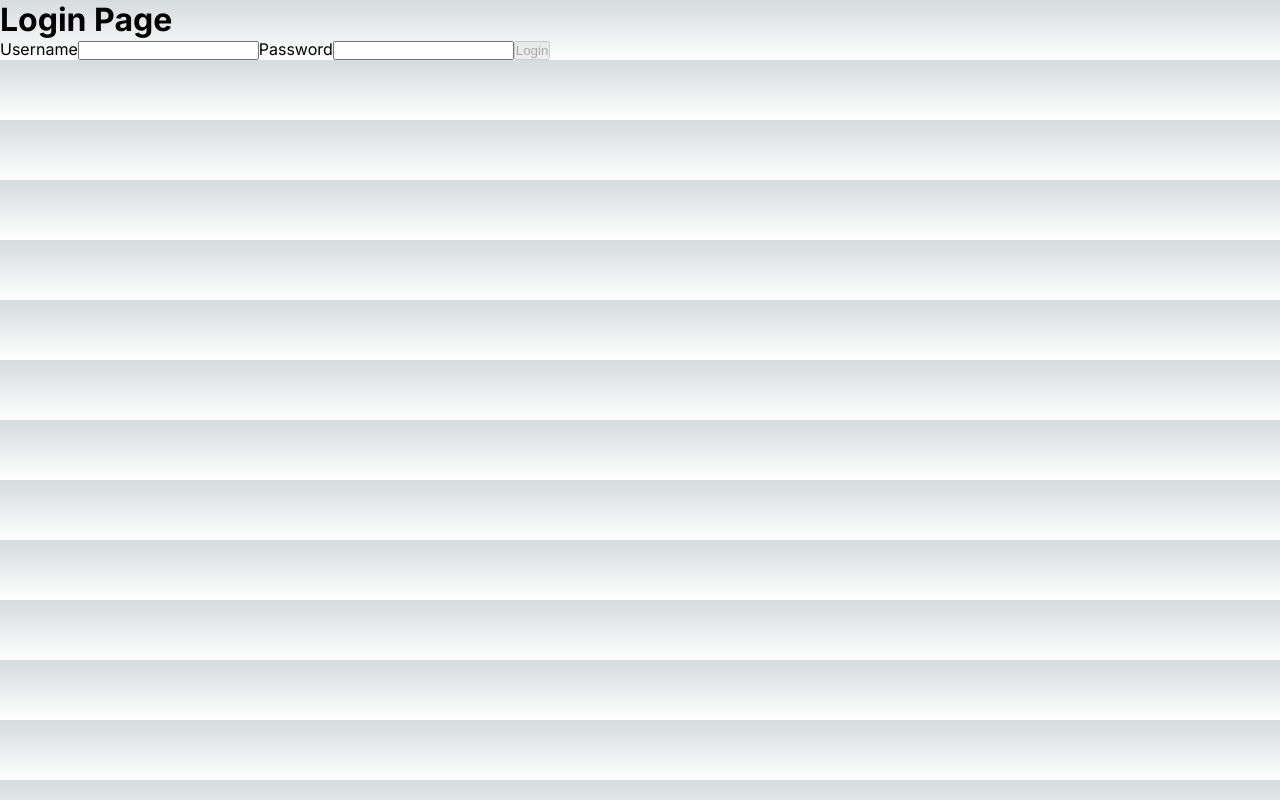
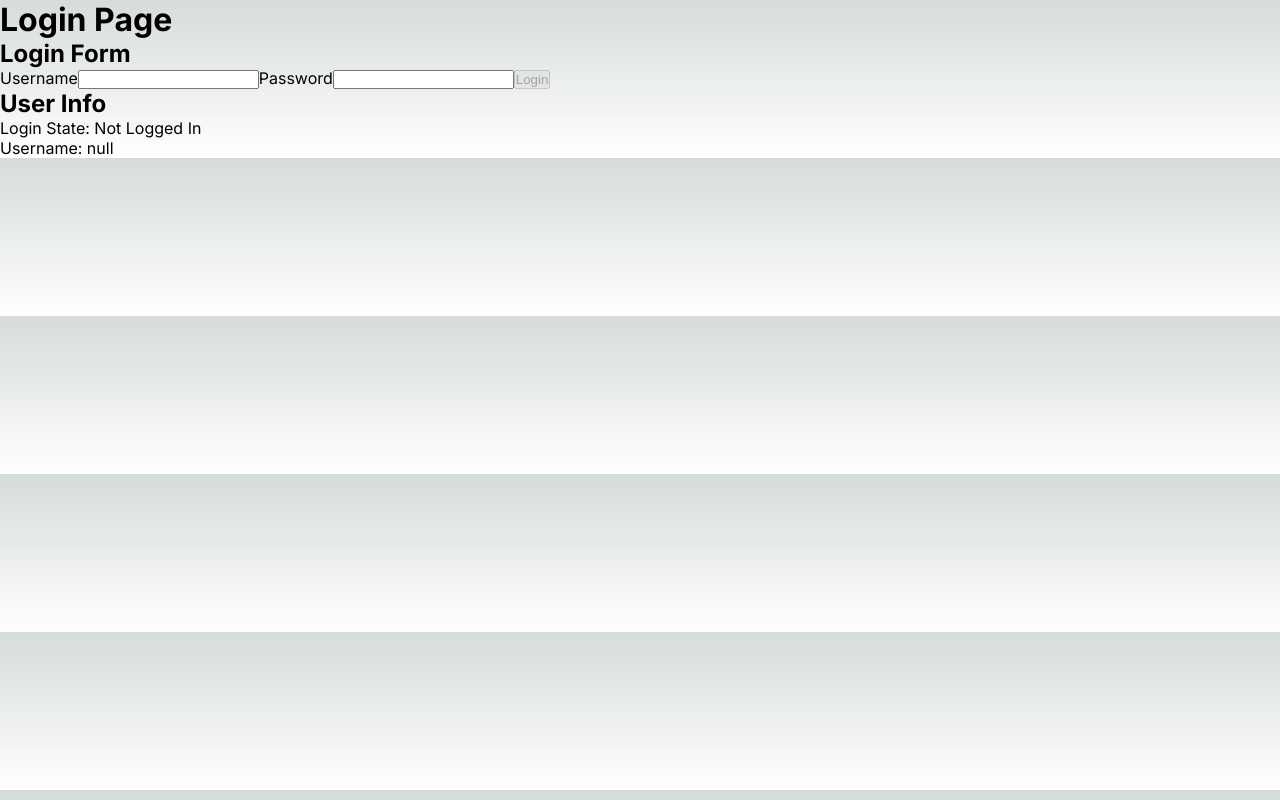
Before and after one commit to peppermintc/jwt-authentication, a Next.js app: page /login in a window 1280 px wide. Built offline with nearby package versions, Linux system fonts and the light colour scheme; no server answers.

Commit message:
feat: 로그인 유저 정보 전역 상태로 보관

```diff
--- a/package.json
+++ b/package.json
@@ -15,7 +15,8 @@
     "jsonwebtoken": "^9.0.2",
     "next": "13.5.4",
     "react": "^18",
-    "react-dom": "^18"
+    "react-dom": "^18",
+    "recoil": "^0.7.7"
   },
   "devDependencies": {
     "@testing-library/jest-dom": "^6.1.4",
@@ -26,6 +27,7 @@
     "@types/node": "^20",
     "@types/react": "^18",
     "@types/react-dom": "^18",
+    "@types/recoil": "^0.0.9",
     "eslint": "^8",
     "eslint-config-next": "13.5.4",
     "jest": "^29.7.0",
--- a/src/app/layout.tsx
+++ b/src/app/layout.tsx
@@ -1,22 +1,25 @@
-import './globals.css'
-import type { Metadata } from 'next'
-import { Inter } from 'next/font/google'
+import RecoilRootWrapper from "@/components/RecoilRootWrapper";
+import "./globals.css";
+import type { Metadata } from "next";
+import { Inter } from "next/font/google";
 
-const inter = Inter({ subsets: ['latin'] })
+const inter = Inter({ subsets: ["latin"] });
 
 export const metadata: Metadata = {
-  title: 'Create Next App',
-  description: 'Generated by create next app',
-}
+  title: "Create Next App",
+  description: "Generated by create next app",
+};
 
 export default function RootLayout({
   children,
 }: {
-  children: React.ReactNode
+  children: React.ReactNode;
 }) {
   return (
     <html lang="en">
-      <body className={inter.className}>{children}</body>
+      <body className={inter.className}>
+        <RecoilRootWrapper>{children}</RecoilRootWrapper>
+      </body>
     </html>
-  )
+  );
 }
--- a/src/app/login/page.tsx
+++ b/src/app/login/page.tsx
@@ -1,10 +1,14 @@
+"use client";
+
 import LoginForm from "@/components/LoginForm";
+import UserInfo from "@/components/UserInfo";
 
 const Login = () => {
   return (
     <main>
       <h1>Login Page</h1>
       <LoginForm />
+      <UserInfo />
     </main>
   );
 };
--- /dev/null
+++ b/src/atoms/index.ts
@@ -0,0 +1,11 @@
+"use client";
+
+import { UserInfo } from "@/types";
+import { atom } from "recoil";
+
+const userInfoAtom = atom<UserInfo | null>({
+  key: "userInfoState",
+  default: null,
+});
+
+export { userInfoAtom };
--- a/src/components/LoginForm/index.tsx
+++ b/src/components/LoginForm/index.tsx
@@ -1,11 +1,14 @@
 "use client";
 
+import { userInfoAtom } from "@/atoms";
 import { BASE_URL } from "@/constants";
 import axios from "axios";
 import { FormEvent, useState } from "react";
+import { useSetRecoilState } from "recoil";
 
 const LoginForm = () => {
   const [isLoginButtonDisabled, setIsLoginButtonDisabled] = useState(true);
+  const setUserInfo = useSetRecoilState(userInfoAtom);
 
   const onLoginFormChange = (e: FormEvent<HTMLFormElement>) => {
     const formData = new FormData(e.currentTarget);
@@ -38,11 +41,16 @@ const LoginForm = () => {
         headers: { Authorization: `Bearer ${token}` },
       });
 
-      console.log("getUserResponse", getUserResponse);
+      if (getUserResponse.statusText === "OK") {
+        setUserInfo({ username: getUserResponse.data.username });
+      }
     }
   };
 
   return (
+    <>
+      <h2>Login Form</h2>
+
       <form onChange={onLoginFormChange} onSubmit={onLoginFormSubmit}>
         <label htmlFor="username">Username</label>
         <input id="username" type="text" name="username" />
@@ -57,6 +65,7 @@ const LoginForm = () => {
           Login
         </button>
       </form>
+    </>
   );
 };
 
--- /dev/null
+++ b/src/components/RecoilRootWrapper/index.tsx
@@ -0,0 +1,9 @@
+"use client";
+
+import { RecoilRoot } from "recoil";
+
+const RecoilRootWrapper = ({ children }: { children: React.ReactNode }) => {
+  return <RecoilRoot>{children}</RecoilRoot>;
+};
+
+export default RecoilRootWrapper;
--- /dev/null
+++ b/src/components/UserInfo/index.tsx
@@ -0,0 +1,21 @@
+"use client";
+
+import { userInfoAtom } from "@/atoms";
+import { useRecoilValue } from "recoil";
+
+const UserInfo = () => {
+  const userInfo = useRecoilValue(userInfoAtom);
+
+  const loginState = userInfo ? "Logged In" : "Not Logged In";
+  const username = userInfo ? userInfo.username : "null";
+
+  return (
+    <>
+      <h2>User Info</h2>
+      <p>Login State: {loginState}</p>
+      <p>Username: {username}</p>
+    </>
+  );
+};
+
+export default UserInfo;
```
Also changed, not shown: src/types/index.ts (+5 -2 lines), 1 other file (tests, documents, lock files or other folders). Lines whose indentation alone changed are shown as unchanged.
